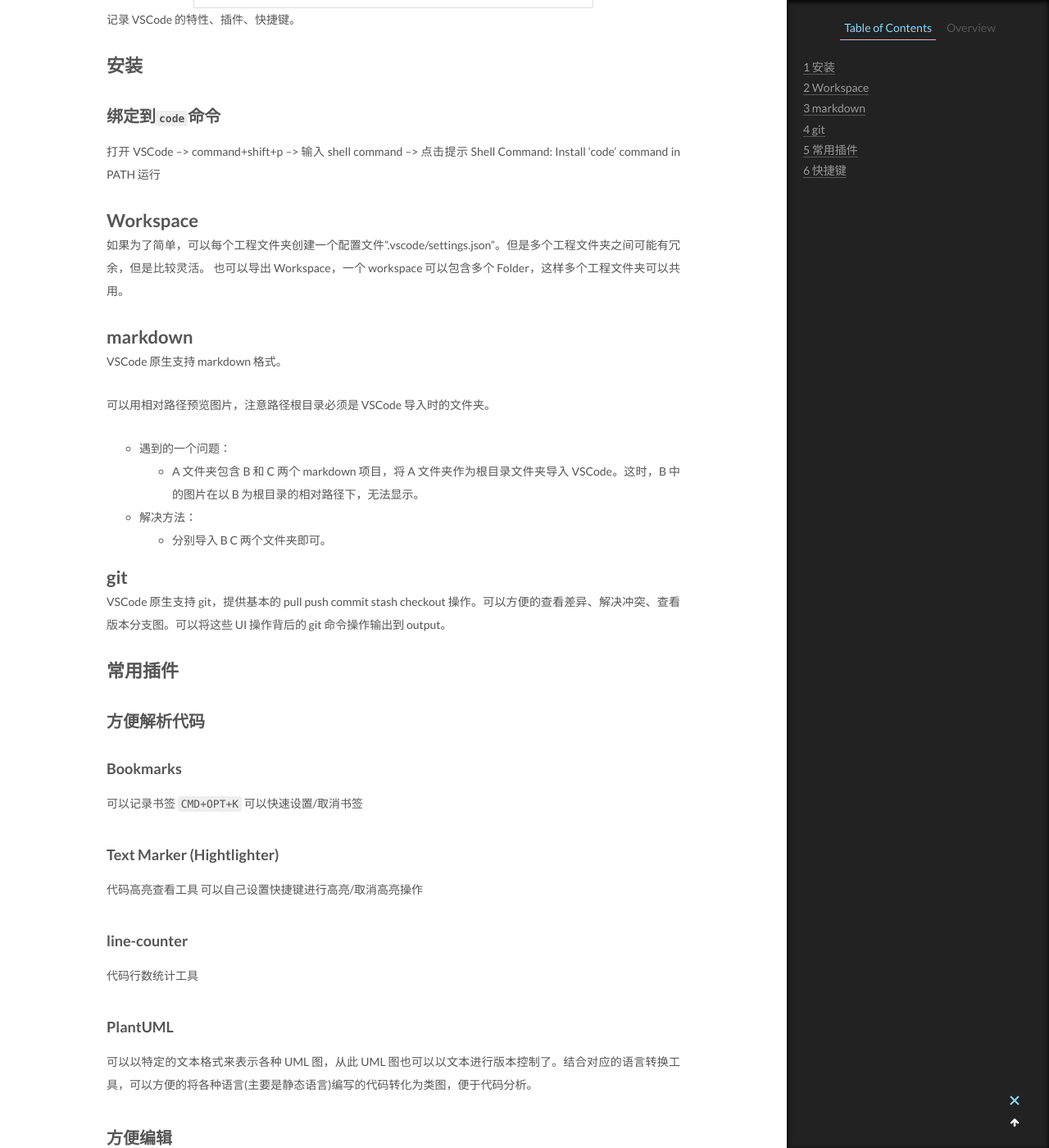
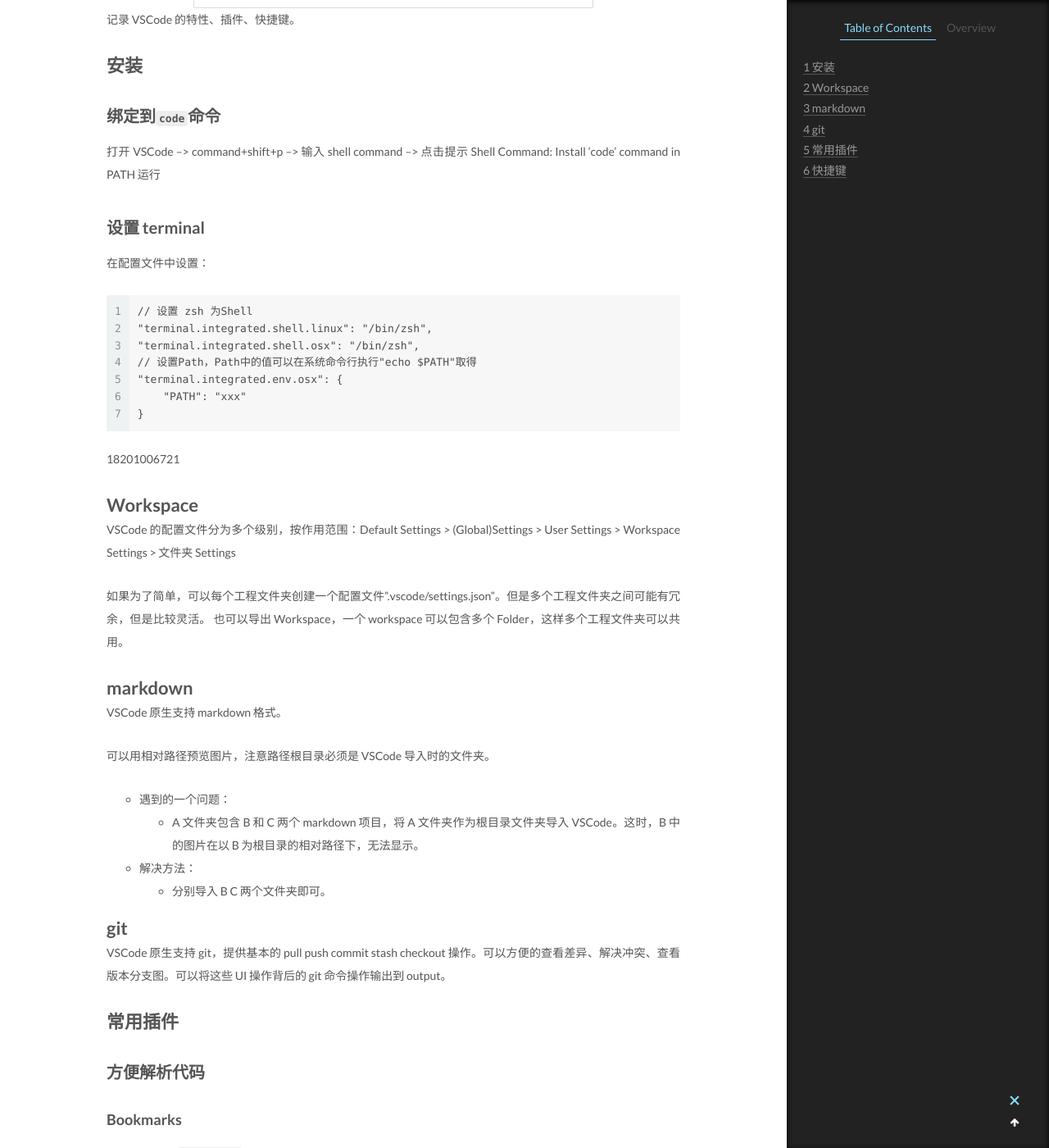
Before and after one commit to CodeHunter2006/CodeHunter2006.github.io, a Jekyll site: the page built from _posts/2019-10-27-VSCode.md, in a window 1280 px wide and 1400 px high, scrolled down 705 px. Shown: the whole window at 82% size. Built offline with Jekyll 4.4.1, drawn with Linux system fonts in a browser that asks for light colours.

Commit message:
[chore]: add contents

````diff
--- a/_posts/2019-10-27-VSCode.md
+++ b/_posts/2019-10-27-VSCode.md
@@ -14,7 +14,25 @@
 
 打开 VSCode –> command+shift+p –> 输入 shell command –> 点击提示 Shell Command: Install ‘code’ command in PATH 运行
 
+## 设置 terminal
+
+在配置文件中设置：
+
+```
+// 设置 zsh 为Shell
+"terminal.integrated.shell.linux": "/bin/zsh",
+"terminal.integrated.shell.osx": "/bin/zsh",
+// 设置Path，Path中的值可以在系统命令行执行"echo $PATH"取得
+"terminal.integrated.env.osx": {
+    "PATH": "xxx"
+}
+```
+
+18201006721
+
 # Workspace
+
+VSCode 的配置文件分为多个级别，按作用范围：Default Settings > (Global)Settings > User Settings > Workspace Settings > 文件夹 Settings
 
 如果为了简单，可以每个工程文件夹创建一个配置文件".vscode/settings.json"。但是多个工程文件夹之间可能有冗余，但是比较灵活。
 也可以导出 Workspace，一个 workspace 可以包含多个 Folder，这样多个工程文件夹可以共用。
````
Also changed, not shown: _posts/2019-09-30-MacBookPro_Basic.md (+10 -0 lines), _posts/2019-11-16-Linux_basic.md (+1 -0 lines).
